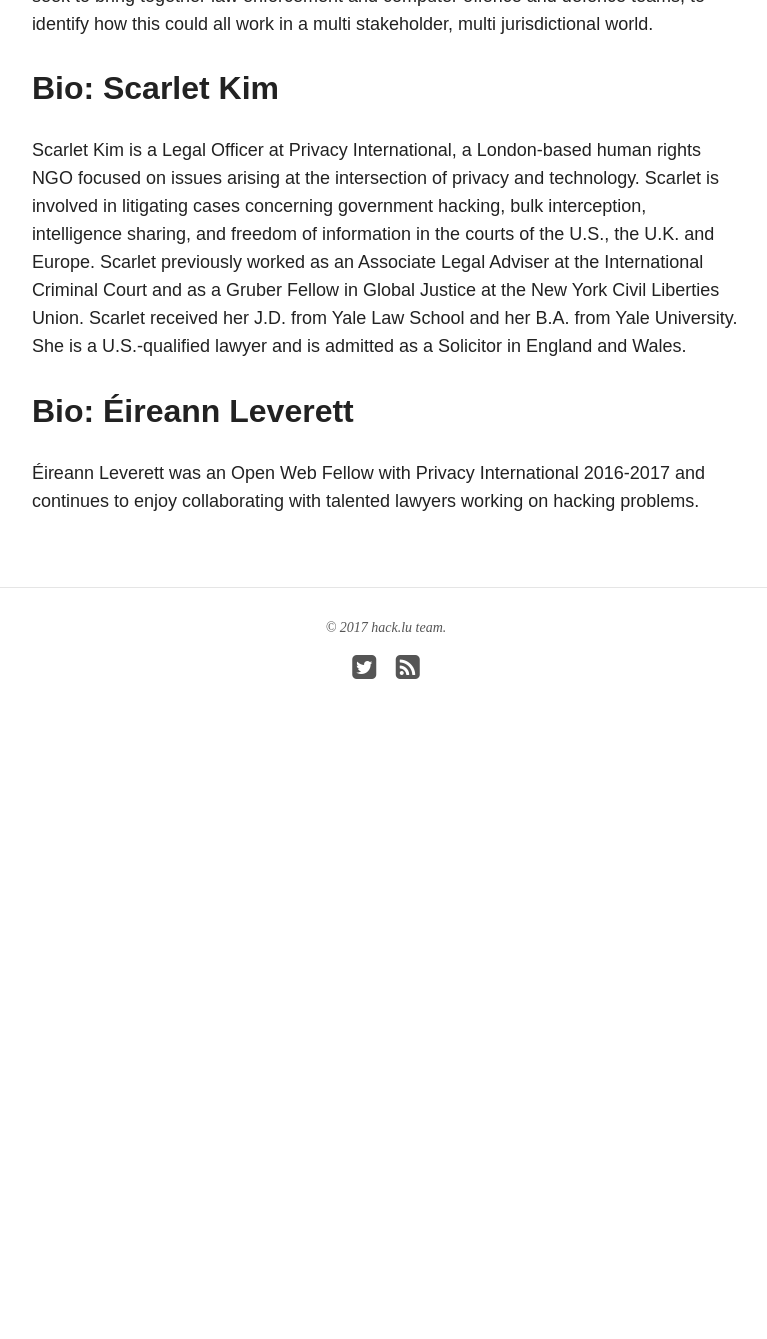
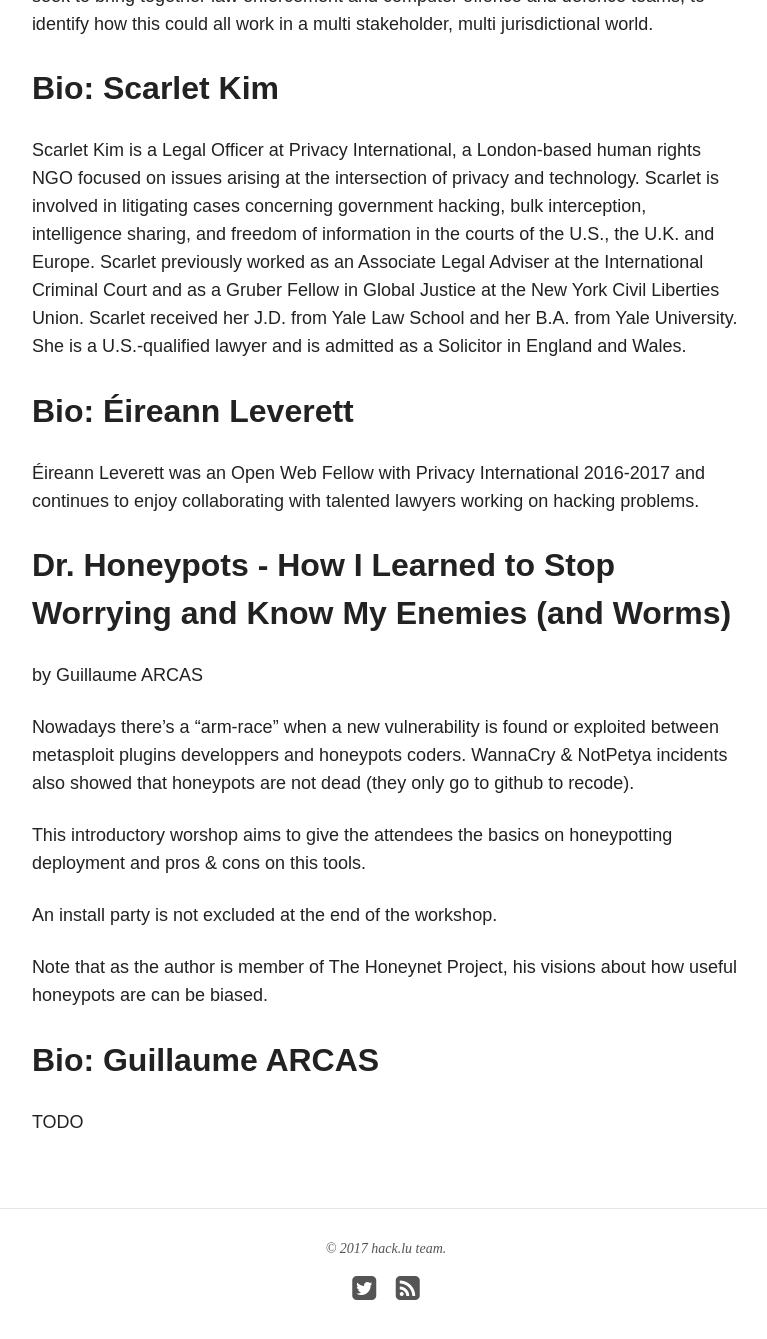
Before and after one commit to adulau/hack-lu-2017, a Jekyll site: the page built from talks/index.md, in a window 1280 px wide and 1400 px high, scrolled down 45566 px. Shown: the top 1339 px of the window, without its empty margins (254-1021 px from the left). Built offline with Jekyll 4.4.1, drawn with Linux system fonts in a browser that asks for light colours; nearby versions of some CDN libraries; before the commit the page ends 46345 px from its top, so only the background shows below that.

Commit message:
Add workshop

```diff
--- a/talks/index.md
+++ b/talks/index.md
@@ -1567,3 +1567,23 @@
 
 Éireann Leverett was an Open Web Fellow with Privacy International 2016-2017 and continues to enjoy
 collaborating with talented lawyers working on hacking problems.
+
+Dr. Honeypots - How I Learned to Stop Worrying and Know My Enemies (and Worms)
+------------------------------------------------------------------------------
+by Guillaume ARCAS
+
+Nowadays there's a "arm-race" when a new vulnerability is found or exploited between metasploit
+plugins developpers and honeypots coders. WannaCry & NotPetya incidents also showed that
+honeypots are not dead (they only go to github to recode).
+
+This introductory worshop aims to give the attendees the basics on honeypotting deployment
+and pros & cons on this tools.
+
+An install party is not excluded at the end of the workshop.
+
+Note that as the author is member of The Honeynet Project, his visions about how useful honeypots are can be biased.
+
+Bio: Guillaume ARCAS
+--------------------
+
+TODO
```
Also changed, not shown: agenda/index.md (+1 -1 lines).
